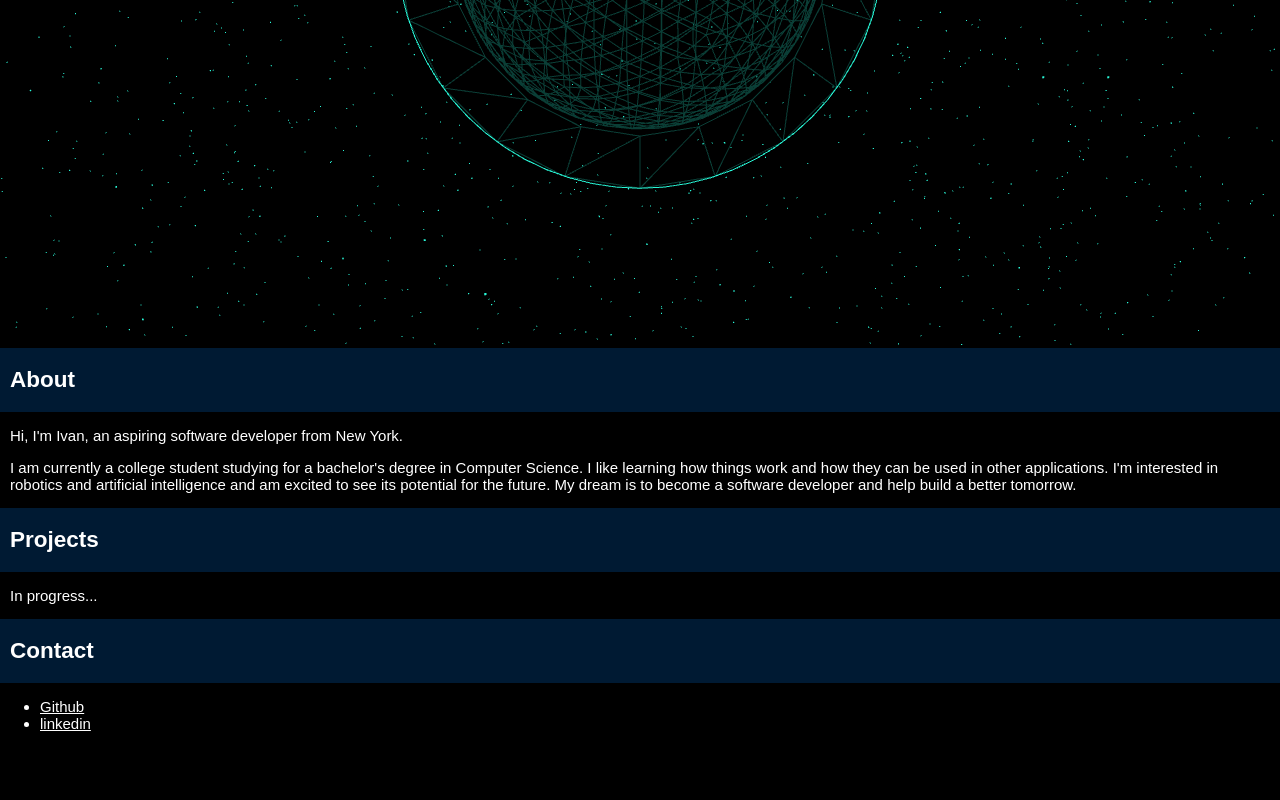
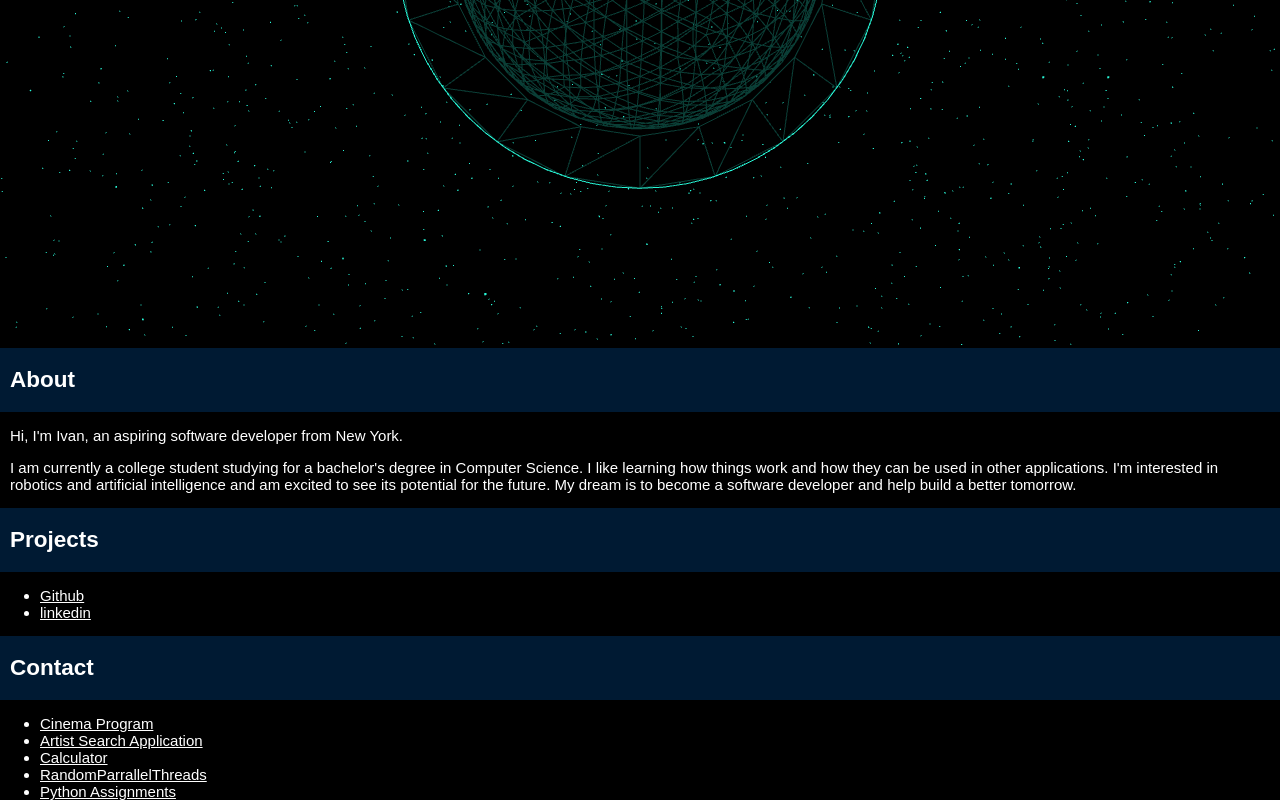
Before and after one commit to IvLee/ivlee.github, a plain HTML site: page index.html in a window 1280 px wide. Shown: the part 455-1255 px from the top of the page. Before the commit the page ends 1187 px from the top, so only its background shows below. Drawn offline with nearby package versions, Linux system fonts and the light colour scheme; animation ran at ten frames a second; a web font is replaced by a local one.

Commit message:
Update index.html
Added Projects

```diff
--- a/index.html
+++ b/index.html
@@ -45,9 +45,10 @@
         <div class="project-title">
         <h2>Projects</h2>
         </div>
-        <p>
-          In progress...
-        </p>
+        <ul>
+          <li><a href="https://github.com/IvLee/">Github</a></li>
+          <li><a href="https://www.linkedin.com/in/ivlee/">linkedin</a></li>
+        </ul>
       </section>
     </main>
     <footer>
@@ -56,8 +57,11 @@
         <h2>Contact</h2>
       </div>
         <ul>
-          <li><a href="https://github.com/IvLee">Github</a></li>
-          <li><a href="https://www.linkedin.com/in/ivlee/">linkedin</a></li>
+          <li><a href="https://github.com/IvLee/CinemaProgram">Cinema Program</a></li>
+          <li><a href="https://github.com/IvLee/MusicArtistApp">Artist Search Application</a></li>
+          <li><a href="https://github.com/IvLee/CalculatorGUI">Calculator</a></li>
+          <li><a href="https://github.com/IvLee/RandomParallelThreads">RandomParrallelThreads</a></li>
+          <li><a href="https://github.com/IvLee/Class_Assignments">Python Assignments</a></li>
         </ul>
       </div>
     </footer>
```
